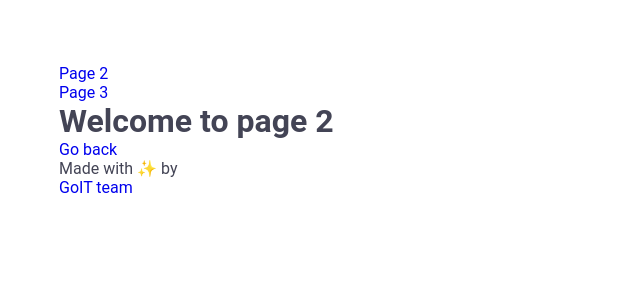
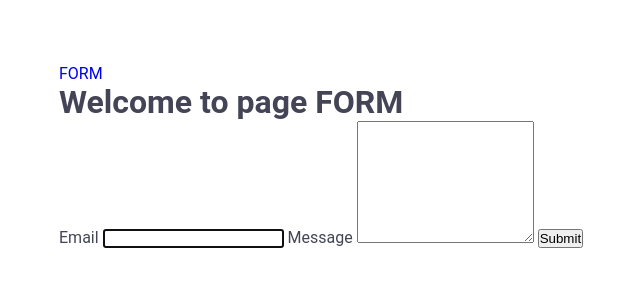
Before and after one commit to drazka/goit-js-hw-09, a website built with Vite: page src/page-2.html in a window 1280 px wide. Shown: the whole page, without its empty margins (97-737 px from the left). Built offline with nearby package versions, Linux system fonts and the light colour scheme.

Commit message:
base task2

```diff
--- a/src/css/styles.css
+++ b/src/css/styles.css
@@ -18,3 +18,4 @@
 @import url('./footer.css'); */
 
 @import url('./01-gallery.css');
+@import url('./02-form.css');
--- a/src/index.html
+++ b/src/index.html
@@ -5,11 +5,11 @@
     <link rel="icon" type="image/svg+xml" href="/favicon.svg" />
     <meta name="viewport" content="width=device-width, initial-scale=1.0" />
     <title>Vanilla App Template</title>
-    <!-- <link rel="stylesheet" href="https://cdn.jsdelivr.net/npm/basiclightbox@5.0.4/dist/basicLightbox.min.css"> -->
     <link rel="stylesheet" href="./css/styles.css" />
   </head>
   <body>
-    <!-- <load src="./partials/header.html" icon-path="img/sprite.svg#logo" /> -->
+
+    <load src="./partials/header.html" icon-path="img/sprite.svg#logo" />
 
     <main>
       <load src="./partials/01-gallery.html" />
@@ -17,8 +17,8 @@
 
     <!-- <load src="./partials/footer.html" /> -->
 
-    <!-- <script src="https://cdn.jsdelivr.net/npm/basiclightbox@5.0.4/dist/basicLightbox.min.js"></script> -->
     <script type="module" src="main.js"></script>
     <script type="module" src="01-gallery.js"></script>
+    <script type="module" src="02-form.js"></script>
   </body>
 </html>
--- a/src/page-2.html
+++ b/src/page-2.html
@@ -13,16 +13,15 @@
       icon-path="./img/sprite.svg#logo"
       highlight-act="active"
     />
-
     <main>
       <div class="container">
         <h1 class="main-title">
-          <span class="main-title-gradient">Welcome</span> to page 2
+          <span class="main-title-gradient">Welcome</span> to page FORM
         </h1>
-        <load src="./partials/back-link.html" />
+        <load src="./partials/02-form.html" />
       </div>
     </main>
 
-    <load src="./partials/footer.html" />
+    <!-- <load src="./partials/footer.html" /> -->
   </body>
 </html>
--- /dev/null
+++ b/src/partials/02-form.html
@@ -0,0 +1,11 @@
+<form class="feedback-form" autocomplete="off">
+    <label>
+      Email
+      <input type="email" name="email" autofocus />
+    </label>
+    <label>
+      Message
+      <textarea name="message" rows="8"></textarea>
+    </label>
+    <button type="submit">Submit</button>
+  </form>
--- a/src/partials/back-link.html
+++ /dev/null
@@ -1 +0,0 @@
-<a class="back-link" href="./index.html">Go back</a>
--- a/src/partials/header.html
+++ b/src/partials/header.html
@@ -8,11 +8,11 @@
       </a>
       <ul class="nav-list">
         <li class="nav-item">
-          <a class="nav-link {=$highlight-act}" href="./page-2.html">Page 2</a>
+          <a class="nav-link {=$highlight-act}" href="./page-2.html">FORM</a>
         </li>
-        <li class="nav-item">
+        <!-- <li class="nav-item">
           <a class="nav-link {=$highlight-curr}" href="./page-3.html">Page 3</a>
-        </li>
+        </li> -->
       </ul>
     </nav>
   </div>
```
Also changed, not shown: src/partials/01-gallery.html (+1 -16 lines), src/02-form.js (added), src/css/02-form.css (added).
